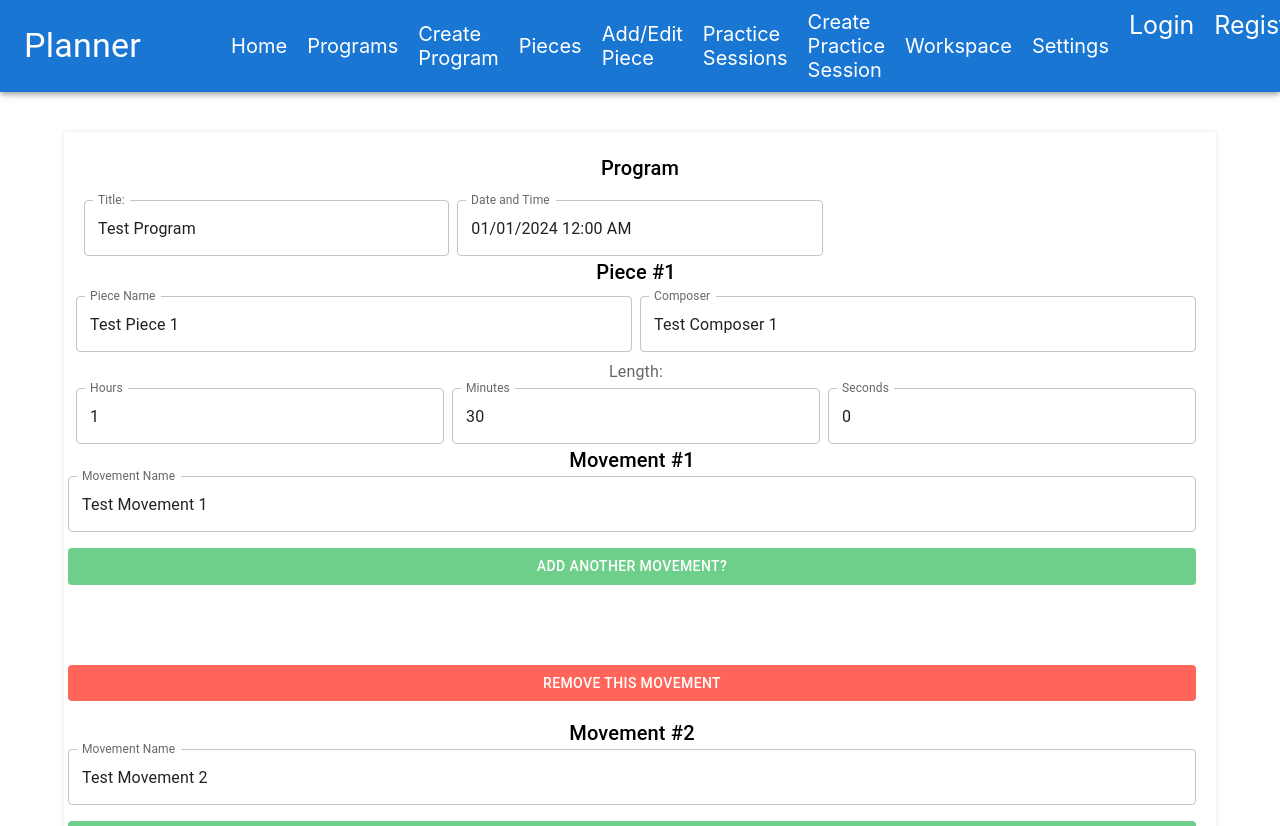
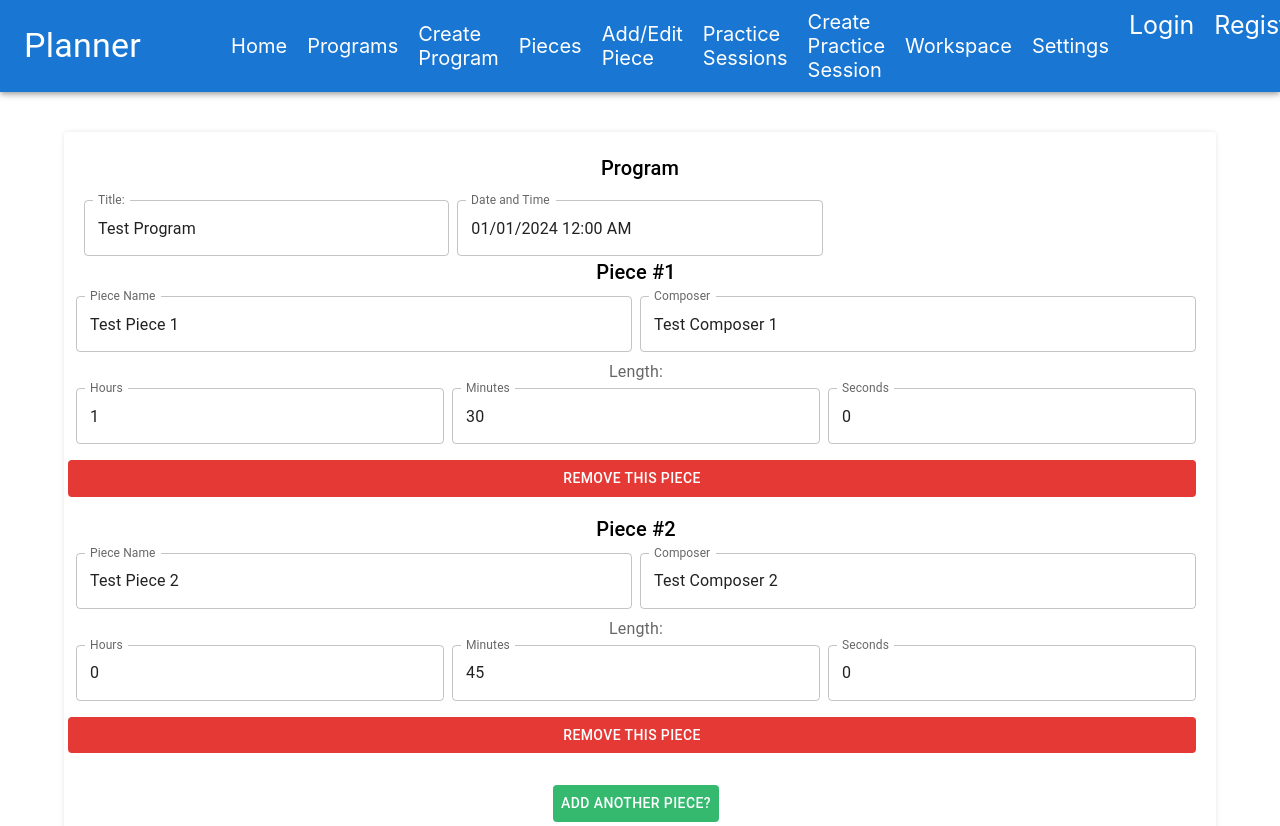
Before and after one commit to shoneriki/mern-practice, a React (Create React App) app in the folder client/: page /program/create in a window 1280 px wide. Shown: the top 826 px of the page. Built offline with nearby package versions, Linux system fonts and the light colour scheme.

Commit message:
changed took out movements from program model and form

```diff
--- a/client/package.json
+++ b/client/package.json
@@ -20,6 +20,7 @@
     "formik": "^2.4.2",
     "fullcalendar": "^6.1.8",
     "immer": "^10.0.2",
+    "lodash": "^4.17.21",
     "luxon": "^3.3.0",
     "moment": "^2.29.4",
     "node-sass": "^9.0.0",
--- a/client/src/components/program-components/ProgramForm.js
+++ b/client/src/components/program-components/ProgramForm.js
@@ -22,9 +22,6 @@ export const ProgramForm = ({
   handleChangeProgram,
   handleChangePiece,
   removePiece,
-  handleChangeMovement,
-  addMovement,
-  removeMovement,
   addPiece,
   handleSubmit,
   id,
@@ -150,66 +147,6 @@ export const ProgramForm = ({
                     </Grid>
                   </Grid>
                 </Grid>
-                {piece.movements.map((movement, movementIndex) => {
-                  return (
-                    <Grid container key={movementIndex} spacing={6}>
-                      <Grid item xs={12} sm={12}>
-                        <Typography sx={{ textAlign: "center" }} variant={"h6"}>
-                          Movement #{movementIndex + 1}
-                        </Typography>
-                        <FormControl fullWidth>
-                          <TextField
-                            id={`piece-${pieceIndex}-movement-${movementIndex}-name`}
-                            name="name"
-                            label="Movement Name"
-                            value={movement.name}
-                            onChange={(event) =>
-                              handleChangeMovement(
-                                event,
-                                pieceIndex,
-                                movementIndex
-                              )
-                            }
-                            fullWidth
-                          />
-                        </FormControl>
-                        <Button
-                          sx={{
-                            color: "white",
-                            backgroundColor: "#6ECF8B",
-                            margin: "1rem 0",
-                            "&:hover": {
-                              backgroundColor: "#66DB8E",
-                            },
-                          }}
-                          onClick={() => addMovement(pieceIndex)}
-                          fullWidth
-                        >
-                          Add Another Movement?
-                        </Button>
-                      </Grid>
-                      <Grid item xs={12}>
-                        <Button
-                          sx={{
-                            color: "white",
-                            width: "100%",
-                            backgroundColor: "#FF6659",
-                            margin: "1rem 0",
-                            "&:hover": {
-                              backgroundColor: "#FF3D2E",
-                            },
-                          }}
-                          onClick={() =>
-                            removeMovement(pieceIndex, movementIndex)
-                          }
-                          fullWidth
-                        >
-                          Remove this movement
-                        </Button>
-                      </Grid>
-                    </Grid>
-                  );
-                })}
                 <Button
                   sx={{
                     backgroundColor: "#E53935",
--- a/client/src/pages/program-pages/program-create-edit.js
+++ b/client/src/pages/program-pages/program-create-edit.js
@@ -32,14 +32,6 @@ export const ProgramCreateEdit = () => {
           minutes: 30,
           seconds: 0,
         },
-        movements: [
-          {
-            name: "Test Movement 1",
-          },
-          {
-            name: "Test Movement 2",
-          },
-        ],
       },
       {
         name: "Test Piece 2",
@@ -49,14 +41,6 @@ export const ProgramCreateEdit = () => {
           minutes: 45,
           seconds: 0,
         },
-        movements: [
-          {
-            name: "Test Movement 1",
-          },
-          {
-            name: "Test Movement 2",
-          },
-        ],
       },
     ],
     numOfPieces: 2,
@@ -146,51 +130,6 @@ export const ProgramCreateEdit = () => {
     });
   };
 
-  const addMovement = (pieceIndex) => {
-    setProgram((prevState) => {
-      const newPieces = [...prevState.pieces];
-      const newMovements = [...newPieces[pieceIndex].movements];
-
-      newMovements.push({
-        number: newMovements.length + 1,
-        name: "",
-      });
-
-      newPieces[pieceIndex] = {
-        ...newPieces[pieceIndex],
-        movements: newMovements,
-      };
-
-      return {
-        ...prevState,
-        pieces: newPieces,
-      };
-    });
-  };
-
-  const handleChangeMovement = (event, pieceIndex, movementIndex) => {
-    const { name, value } = event.target;
-    setProgram((prevState) => {
-      const newPieces = [...prevState.pieces];
-      const newMovements = [...newPieces[pieceIndex].movements];
-
-      newMovements[movementIndex] = {
-        ...newMovements[movementIndex],
-        [name]: value,
-      };
-
-      newPieces[pieceIndex] = {
-        ...newPieces[pieceIndex],
-        movements: newMovements,
-      };
-
-      return {
-        ...prevState,
-        pieces: newPieces,
-      };
-    });
-  };
-
   const removePiece = (pieceIndex) => {
     setProgram((prevState) => {
       if (prevState.pieces.length <= 1) {
@@ -207,25 +146,6 @@ export const ProgramCreateEdit = () => {
     });
   };
 
-  const removeMovement = (pieceIndex, movementIndex) => {
-    setProgram((prevState) => {
-      const newPieces = [...prevState.pieces];
-      if (newPieces[pieceIndex].movements.length <= 1) {
-        alert("At least one movement must remain in each piece.");
-        return prevState;
-      }
-      const newMovements = [...newPieces[pieceIndex].movements];
-      newMovements.splice(movementIndex, 1);
-      newPieces[pieceIndex] = {
-        ...newPieces[pieceIndex],
-        movements: newMovements,
-      };
-      return {
-        ...prevState,
-        pieces: newPieces,
-      };
-    });
-  };
 
   const handleDateTimeChange = (datetime) => {
     console.log("dateTime?", datetime);
@@ -275,9 +195,6 @@ export const ProgramCreateEdit = () => {
         handleChangeProgram={handleChangeProgram}
         handleChangePiece={handleChangePiece}
         removePiece={removePiece}
-        handleChangeMovement={handleChangeMovement}
-        addMovement={addMovement}
-        removeMovement={removeMovement}
         addPiece={addPiece}
         handleSubmit={handleSubmit}
         id={id}
```
Also changed, not shown: 1 other file (tests, documents, lock files or other folders).
